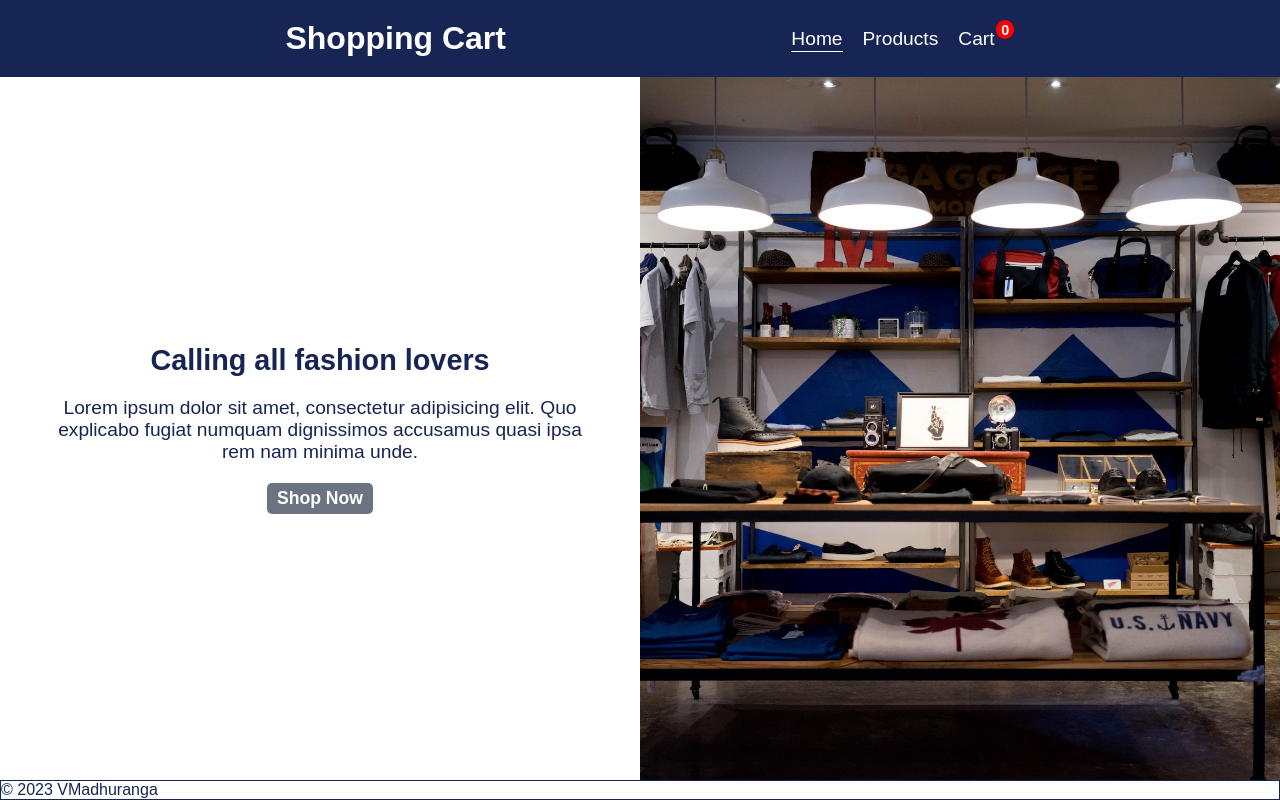
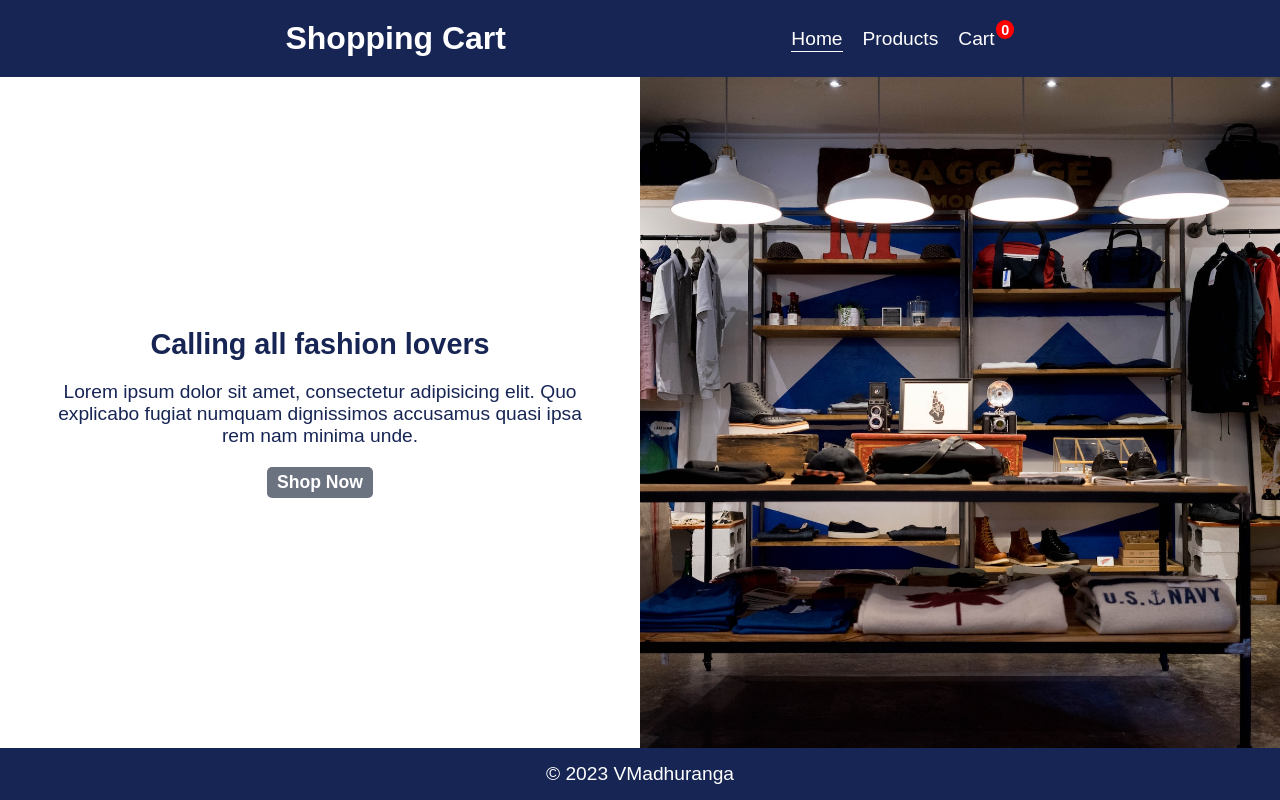
Before and after one commit to VMadhuranga/shopping-cart, a React (Vite) app: page / in a window 1280 px wide. Built offline with nearby package versions, Linux system fonts and the light colour scheme; no server answers.

Commit message:
Add styles to footer section

```diff
--- a/src/App.module.css
+++ b/src/App.module.css
@@ -1,7 +1,3 @@
-footer {
-  border: 1px solid;
-}
-
 header {
   padding: 20px;
   color: white;
@@ -48,6 +44,14 @@ main {
   animation: pageTransition 0.5s;
 }
 
+footer {
+  text-align: center;
+  font-size: 1.2rem;
+  padding: 15px;
+  color: white;
+  background-color: #172554;
+}
+
 @keyframes pageTransition {
   from {
     opacity: 0;
```
